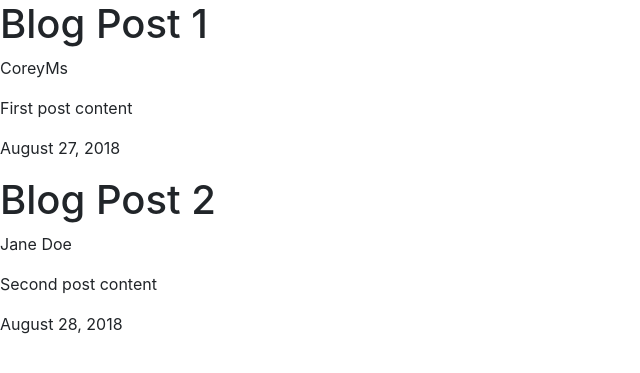
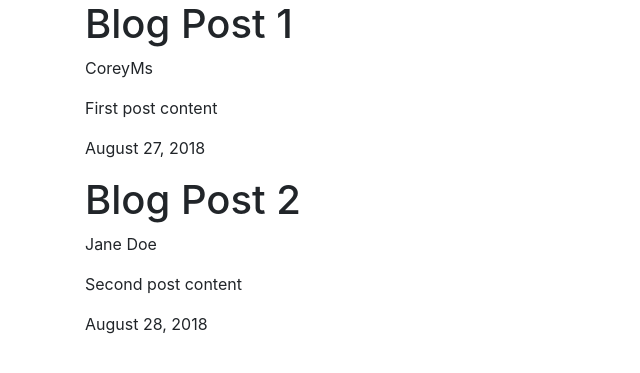
Before and after one commit to kenjjmat/Blog, a Django app: page / in a window 1280 px wide. Shown: the top 373 px of the page, without its empty margins (0-640 px from the left). Run offline with Django 3.2, Linux system fonts and the light colour scheme; some libraries are stand-ins or nearby versions.

Commit message:
added the bootsrap framework which has css file for styling and javascript files

```diff
--- a/blog/templates/blog/base.html
+++ b/blog/templates/blog/base.html
@@ -14,7 +14,7 @@
     {%endif %}
 </head>
 <body>
-    <div class="div">
+    <div class="container">
        {% block content %}{% endblock content %}
     </div>
 
--- a/django_project/settings.py
+++ b/django_project/settings.py
@@ -121,5 +121,5 @@ USE_TZ = True
 
 STATIC_URL = '/static/'
 STATICFILES_DIRS = [
-    os.path.join(BASE_DIR, 'static'),
+    os.path.join(BASE_DIR, "static")
 ]
```
